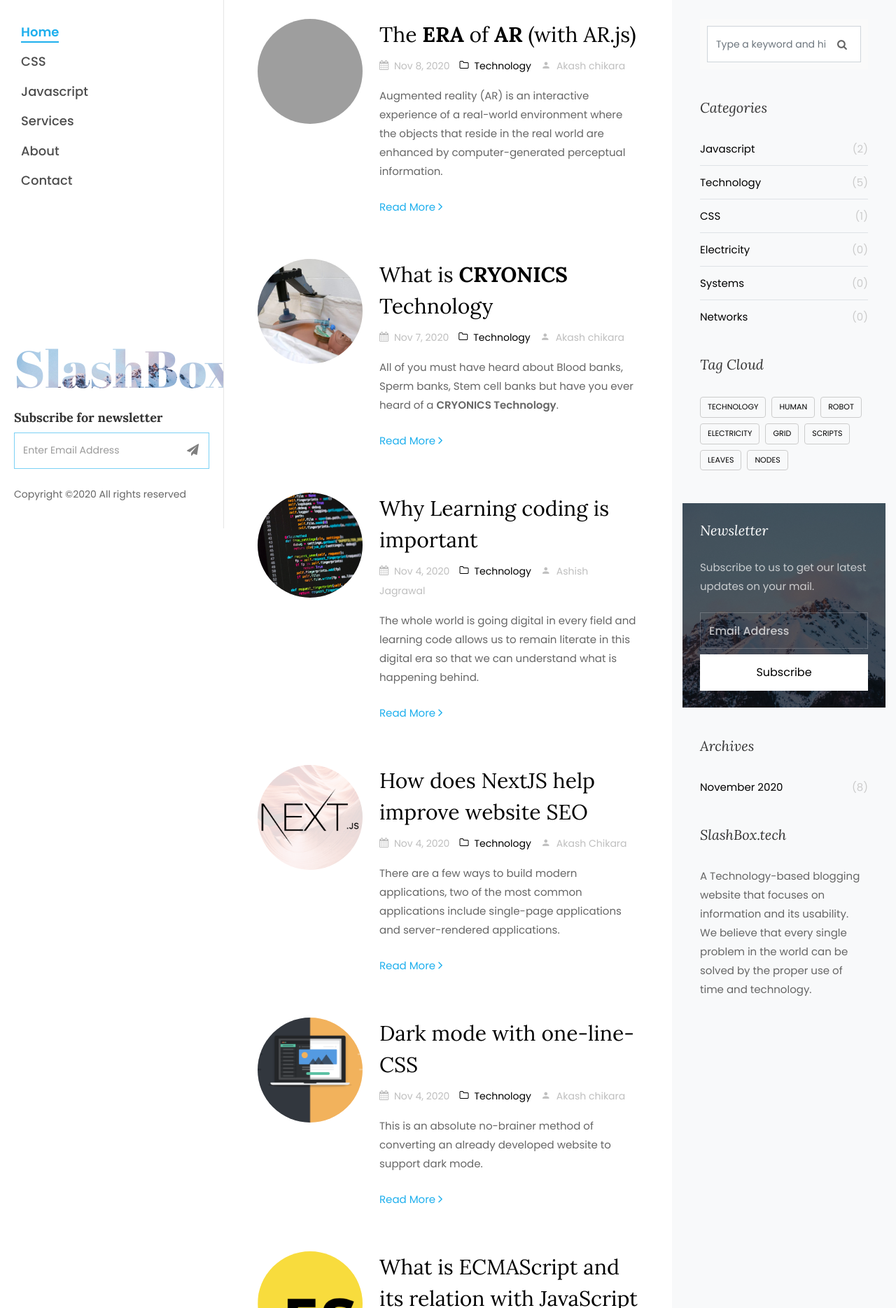
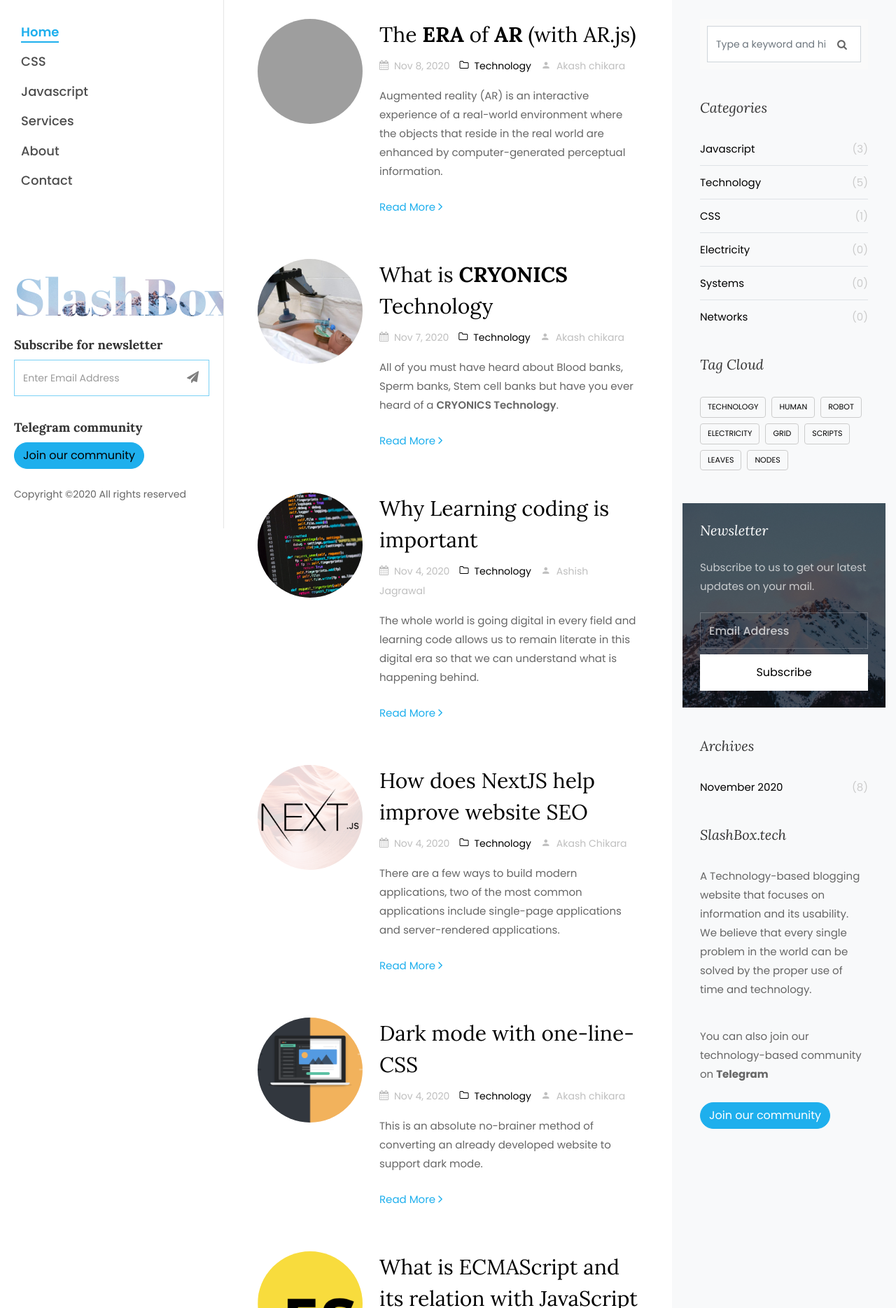
Before and after one commit to ghasara/SlashBox, a plain HTML site: page index.html in a window 1280 px wide. Shown: the part 45-1914 px from the top of the page at 70% size. Drawn offline with Linux system fonts and the light colour scheme; grey boxes are pictures that could not be loaded; files whose address does not match are found by name.

Commit message:
adding telegram links

```diff
--- a/index.html
+++ b/index.html
@@ -46,6 +46,8 @@
 <input type="text" class="form-control" placeholder="Enter Email Address">
 </div>
 </form>
+<br>
+<h3>Telegram community</h3><a href="https://t.me/slashboxin" class="btn btn-primary" role="button">Join our community</a>
 </div>
 <p class="pfooter">Copyright &copy;<script>document.write(new Date().getFullYear());</script> All rights reserved</p>
 </div>
@@ -206,7 +208,7 @@
 <div class="sidebar-box ftco-animate">
 <h3 class="sidebar-heading">Categories</h3>
 <ul class="categories">
-<li><a href="javascript/">Javascript <span>(2)</span></a></li>
+<li><a href="javascript/">Javascript <span>(3)</span></a></li>
 <li><a href="https://slashbox.tech/">Technology <span>(5)</span></a></li>
 <li><a href="dark-mode-with-one-line-css/">CSS<span>(1)</span></a></li>
 <li><a href="#">Electricity <span>(0)</span></a></li>
@@ -248,6 +250,9 @@
 <h3 class="sidebar-heading">SlashBox.tech</h3>
 <p>A Technology-based blogging website that focuses on information and its usability. We believe that every single problem in the world can be solved by the proper use of time and technology.</p>
 </div>
+<div class="sidebar-box ftco-animate">
+<p>You can also join our technology-based community on <strong>Telegram</strong><br><br><a href="https://t.me/slashboxin" class="btn btn-primary" role="button">Join our community</a></p>
+</div>
 </div>
 </div>
 </div>
```
Also changed, not shown: about/index.html (+1 -0 lines), dark-mode-with-one-line-css/index.html (+1 -0 lines), how-does-nextjs-help-improve-website-seo/index.html (+1 -0 lines), how-random-function-works/index.html (+1 -0 lines), javascript/index.html (+1 -0 lines), the-era-of-ar/index.html (+2 -1 lines), vs-code-stories/index.html (+1 -0 lines), what-is-cryonics-technology/index.html (+1 -0 lines), what-is-ecmascript-and-its-relation-with-javascript/index.html (+1 -0 lines), why-learn-to-code-is-important/index.html (+1 -0 lines), services/index.html (added).
